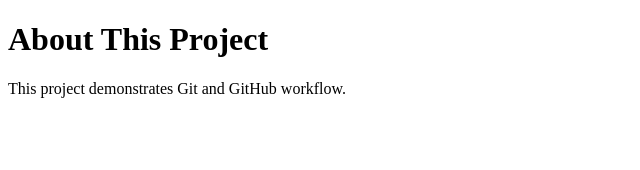
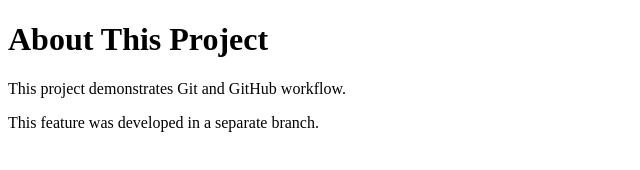
Before and after one commit to FrancisreddyGH/GitHub_Assignment, a plain HTML site: page about.html in a window 1280 px wide. Shown: the whole page, without its empty margins (0-640 px from the left). Drawn offline with Linux system fonts and the light colour scheme.

Commit message:
Add feature branch content

```diff
--- a/about.html
+++ b/about.html
@@ -7,5 +7,6 @@
 <body>
     <h1>About This Project</h1>
     <p>This project demonstrates Git and GitHub workflow.</p>
+<p>This feature was developed in a separate branch.</p>
 </body>
 </html>
```
